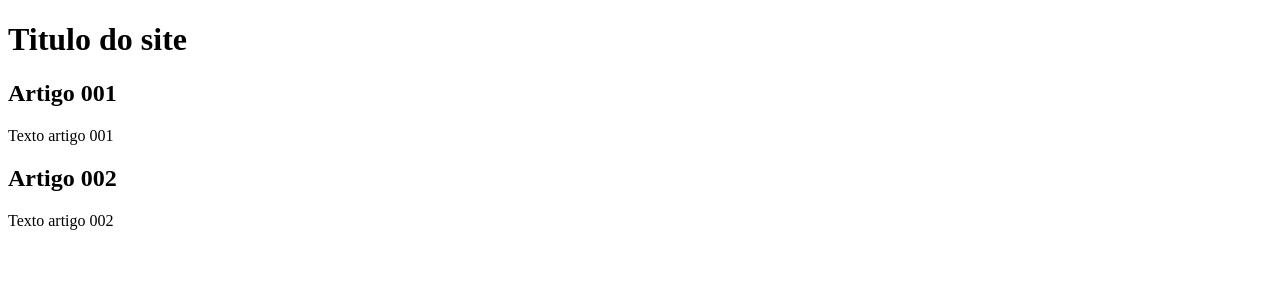
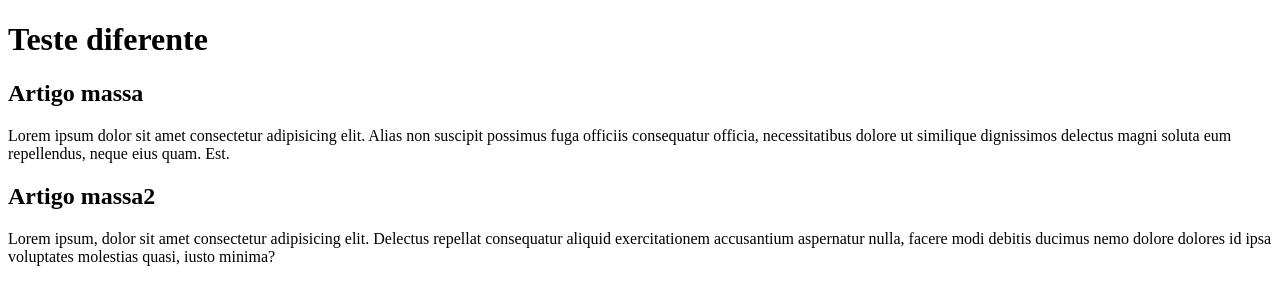
Before and after one commit to SergioS0ares/projeto-site, a plain HTML site: page index.html in a window 1280 px wide. Drawn offline with Linux system fonts and the light colour scheme.

Commit message:
comecei a escrever o conteúdo

```diff
--- a/index.html
+++ b/index.html
@@ -9,15 +9,15 @@
 <body>
     <main>
         <header>
-            <h1>Titulo do site</h1>
+            <h1>Teste diferente</h1>
         </header>
         <article>
-            <h2>Artigo 001</h2>
-            <p>Texto artigo 001</p>
+            <h2>Artigo massa</h2>
+            <p>Lorem ipsum dolor sit amet consectetur adipisicing elit. Alias non suscipit possimus fuga officiis consequatur officia, necessitatibus dolore ut similique dignissimos delectus magni soluta eum repellendus, neque eius quam. Est.</p>
         </article>
         <article>
-            <h2>Artigo 002</h2>
-            <p>Texto artigo 002</p>
+            <h2>Artigo massa2</h2>
+            <p>Lorem ipsum, dolor sit amet consectetur adipisicing elit. Delectus repellat consequatur aliquid exercitationem accusantium aspernatur nulla, facere modi debitis ducimus nemo dolore dolores id ipsa voluptates molestias quasi, iusto minima?</p>
         </article>
     </main>
 </body>
```
